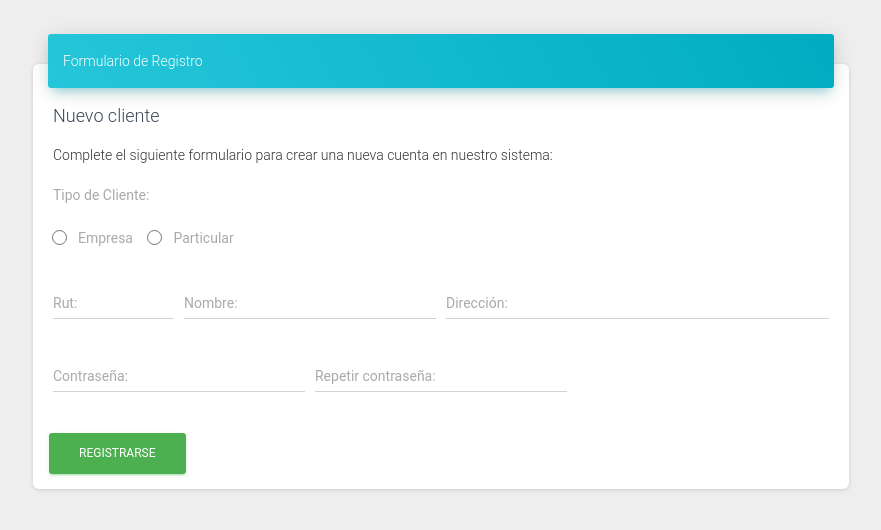
After one commit to yuidarlean/ExamenDai, a PHP site: page /registro.php in a window 1280 px wide. The commit adds this page. Shown: the top 530 px of the page, without its empty margins (159-1040 px from the left). Run offline with PHP 8.4, Linux system fonts and the light colour scheme; some libraries are stand-ins or nearby versions.

Commit message:
Formulario de Registro para Empresa y Cliente implementado sin validaciones. Actualización en modelo de base de datos para ampliar largo de password.

```diff
--- /dev/null
+++ b/AnalisisDeMuestras/assets/js/registro_js.js
@@ -0,0 +1,56 @@
+$(document).ready(function (){
+    $("#opEmpresa").click(function(){
+        $("#particular").css("display","none");
+        $("#empresa").css("display","");
+    })
+
+    $("#opParticular").click(function (){
+        $("#empresa").css("display","none");
+        $("#particular").css("display","");
+    })
+
+    $("#btnRegistrar").click(function (){
+        if ($("#opEmpresa").is(":checked")){
+            console.log("Agregando nueva empresa con primer contacto");
+            $.ajax({
+                url: "php/controladores/EmpresaRegistrar.php",
+                method: 'POST',
+                dataType: 'json',
+                data:{'rut' : $("#txtRut").val(),'nombre' : $("#txtNombre").val(),
+                    'password' : $("#txtClave1").val(), 'direccion' : $("#txtDireccion").val(),
+                    'rutcontacto' : $("#txtRutContacto").val(), 'nombrecontacto' : $("#txtNombreContacto").val(),
+                    'emailcontacto' : $("#txtEmailContacto").val(), 'telefonocontacto' : $("#txtTelefonoContacto").val()},
+                success: function(data, textStatus, jqXHR){
+                    console.log(data);
+                    resultadofinal = data;
+                    if(resultadofinal["resultado"]==0){
+                        $("#modalRegistroOK").modal("show");
+                    }else{
+
+                    }
+                }
+            })
+        }
+
+        if ($("#opParticular").is(":checked")){
+            console.log("Agregando nuevo cliente particular con primer teléfono");
+            $.ajax({
+                url: "php/controladores/ParticularRegistrar.php",
+                method: 'POST',
+                dataType: 'json',
+                data:{'rut' : $("#txtRut").val(),'nombre' : $("#txtNombre").val(),
+                    'password' : $("#txtClave1").val(), 'direccion' : $("#txtDireccion").val(),
+                    'email' : $("#txtEmail").val(), 'telefono' : $("#txtTelefono").val()},
+                success: function(data, textStatus, jqXHR){
+                    console.log(data);
+                    resultadofinal = data;
+                    if(resultadofinal["resultado"]==0){
+                        $("#modalRegistroOK").modal("show");
+                    }else{
+
+                    }
+                }
+            })
+        }
+    })
+})
--- a/AnalisisDeMuestras/login.php
+++ b/AnalisisDeMuestras/login.php
@@ -1,6 +1,7 @@
 <?php
     include ('php/base/header.php');
 ?>
+</head>
 <body style="margin-left: 25%; margin-top: 5%;">
         <div class="card card-nav-tabs" style="width: 50%;">
           <div class="card-header card-header-info">
@@ -24,7 +25,7 @@
               </form>
           </div>
           <div class="card-footer">
-            Registrarse
+              <a href="registro.php">Registrarse</a>
           </div>
         </div>
     </body>
--- a/AnalisisDeMuestras/php/base/header.php
+++ b/AnalisisDeMuestras/php/base/header.php
@@ -22,4 +22,3 @@
 
         <!-- Control Center for Material Dashboard: parallax effects, scripts for the example pages etc -->
         <script src="assets/js/material-dashboard.min.js?v=2.1.0" type="text/javascript"></script>
-    </head>
--- a/AnalisisDeMuestras/php/conexion/DBConexion.class.php
+++ b/AnalisisDeMuestras/php/conexion/DBConexion.class.php
@@ -1,8 +1,8 @@
 <?php
 
 class DBConexion{
-    private $USER = "root";
-    private $PASSWORD = "";
+    private $USER = "test";
+    private $PASSWORD = "Unisys2016#";
     private $DSN = 'mysql:host=localhost;dbname=db_muestras;charset=utf8';
 
     private static $instancia;
--- a/AnalisisDeMuestras/php/modelo/Contacto.class.php
+++ b/AnalisisDeMuestras/php/modelo/Contacto.class.php
@@ -1,5 +1,5 @@
 <?php
-Class contacto {
+Class Contacto {
     private $rutcontacto;
     private $nombreContacto;
     private $emailContacto;
--- /dev/null
+++ b/AnalisisDeMuestras/registro.php
@@ -0,0 +1,143 @@
+<?php
+    include('php/base/header.php');
+?>
+<script src="assets/js/registro_js.js" type="text/javascript"></script>
+</head>
+    <body style="margin-left: 15%; margin-top: 5%;">
+        <div class="card card-nav-tabs" style="width: 75%;">
+          <div class="card-header card-header-info">
+            Formulario de Registro
+          </div>
+        <form id="frmRegistro">
+          <div class="card-body">
+              <h4 class="card-title">Nuevo cliente</h4>
+              <p class="card-text">Complete el siguiente formulario para crear una nueva cuenta en nuestro sistema:</p>
+                  <div class="form-row">
+                      <div class="col-md-4">
+                          <label for="opRadio">Tipo de Cliente:</label><br />
+                          <div class="form-check form-check-radio form-check-inline">
+                            <label class="form-check-label">
+                            <input class="form-check-input" type="radio" id="opEmpresa" class="form-control" value="Empresa" name="opRadio"> Empresa
+                            <span class="circle">
+                                <span class="check"></span>
+                            </span>
+                            </label>
+                          </div>
+                          <div class="form-check form-check-radio form-check-inline">
+                            <label class="form-check-label">
+                            <input class="form-check-input" type="radio" id="opParticular" class="form-control" value="Empresa" name="opRadio"> Particular
+                            <span class="circle">
+                                <span class="check"></span>
+                            </span>
+                            </label>
+                          </div>
+                      </div>
+                  </div>
+                  <div class="form-row">
+                      <div class="col-md-2">
+                          <div class="form-group">
+                            <label for="txtRut" class="bmd-label-floating">Rut:</label>
+                            <input type="text" maxlength="10" id="txtRut" class="form-control">
+                          </div>
+                      </div>
+                      <div class="col-md-4">
+                          <div class="form-group">
+                            <label for="txtNombre" class="bmd-label-floating">Nombre:</label>
+                            <input type="text" maxlength="45" id="txtNombre" class="form-control">
+                          </div>
+                      </div>
+                      <div class="col-md">
+                          <div class="form-group">
+                              <label for="txtDireccion" class="bmd-label-floating">Direcci&oacute;n:</label>
+                              <input type="text" maxlength="45" id="txtDireccion" class="form-control">
+                          </div>
+                      </div>
+                  </div>
+                  <div id="particular" style="display: none;">
+                    <div class="form-row">
+                        <div class="col-md-4">
+                            <div class="form-group">
+                                <label for="txtEmail" class="bmd-label-floating">Email:</label>
+                                <input type="email" maxlength="45" id="txtEmail" class="form-control">
+                            </div>
+                        </div>
+                        <div class="col-md-4">
+                            <div class="form-group">
+                                <label for="txtTelefono" class="bmd-label-floating">Tel&eacute;fono:</label>
+                                <input type="text" class="form-control" id="txtTelefono" maxlength="15">
+
+                            </div>
+                        </div>
+                    </div>
+                  </div>
+                  <div id="empresa" style="display: none;">
+                      <div class="form-row">
+                          <div class="col-md-4">
+                              <div class="form-group">
+                                  <label for="txtRutContacto" class="bmd-label-floating">Rut de Contacto:</label>
+                                  <input type="text" class="form-control" id="txtRutContacto" maxlength="10">
+                              </div>
+                          </div>
+                      </div>
+                      <div class="form-row">
+                          <div class="col-md-4">
+                              <div class="form-group">
+                                  <label for="txtNombreContacto" class="bmd-label-floating">Nombre de Contacto:</label>
+                                  <input type="text" id="txtNombreContacto" class="form-control" maxlength="30">
+                              </div>
+                          </div>
+                          <div class="col-md-4">
+                              <div class="form-group">
+                                  <label for="txtEmailContacto" class="bmd-label-floating">Email de Contacto:</label>
+                                  <input type="text" id="txtEmailContacto" class="form-control" maxlength="45">
+                              </div>
+                          </div>
+                          <div class="col-md-4">
+                              <div class="form-group">
+                                  <label for="txtTelefonoContacto" class="bmd-label-floating">Tel&eacute;fono de Contacto:</label>
+                                  <input type="text" id="txtTelefonoContacto" class="form-control" maxlength="15">
+                              </div>
+                          </div>
+                      </div>
+                  </div>
+              <div class="form-row">
+                  <div class="col-md-4">
+                      <div class="form-group">
+                          <label for="txtClave1" class="bmd-label-floating">Contrase&ntilde;a:</label>
+                          <input type="password" id="txtClave1" class="form-control" maxlength="10">
+                      </div>
+                  </div>
+                  <div class="col-md-4">
+                      <div class="form-group">
+                          <label for="txtClave2" class="bmd-label-floating">Repetir contrase&ntilde;a:</label>
+                          <input type="password" id="txtClave2" class="form-control" maxlength="10">
+                      </div>
+                  </div>
+              </div>
+          </div>
+          <div class="card-footer">
+              <input type="button" class="btn btn-success" value="Registrarse" id="btnRegistrar">
+          </div>
+         </form>
+        </div>
+
+<!-- Modal para mensajes -->
+<div class="modal fade" id="modalRegistroOK" tabindex="-1" role="dialog" aria-labelledby="exampleModalLabel" aria-hidden="true">
+  <div class="modal-dialog" role="document">
+    <div class="modal-content">
+      <div class="modal-header">
+        <h5 class="modal-title" id="exampleModalLabel">Registro de Empresa</h5>
+        <button type="button" class="close" data-dismiss="modal" aria-label="Close">
+          <span aria-hidden="true">&times;</span>
+        </button>
+      </div>
+      <div class="modal-body">
+          <p>Se ha registrado su cuenta correctamente. Haga click <a href="login.php">aqu&iacute;</a> para iniciar sesi&oacute;n.</p>
+      </div>
+      <div class="modal-footer">
+      </div>
+    </div>
+  </div>
+</div>
+    </body>
+</html>
```
Also changed, not shown: AnalisisDeMuestras/DB_MUESTRAS.sql (+7 -81 lines), AnalisisDeMuestras/php/controladores/EmpresaRegistrar.php (added, +25 -0 lines), AnalisisDeMuestras/php/controladores/ParticularRegistrar.php (added, +24 -0 lines), AnalisisDeMuestras/php/dao/ContactoDAO.class.php (added, +44 -0 lines), AnalisisDeMuestras/php/dao/EmpresaDAO.class.php (added, +42 -0 lines), AnalisisDeMuestras/php/dao/ParticularDAO.class.php (added, +47 -0 lines), AnalisisDeMuestras/php/dao/TelefonoDAO.class.php (added, +35 -0 lines), AnalisisDeMuestras/php/modelo/Empresa.class.php (+11 -1 lines).
